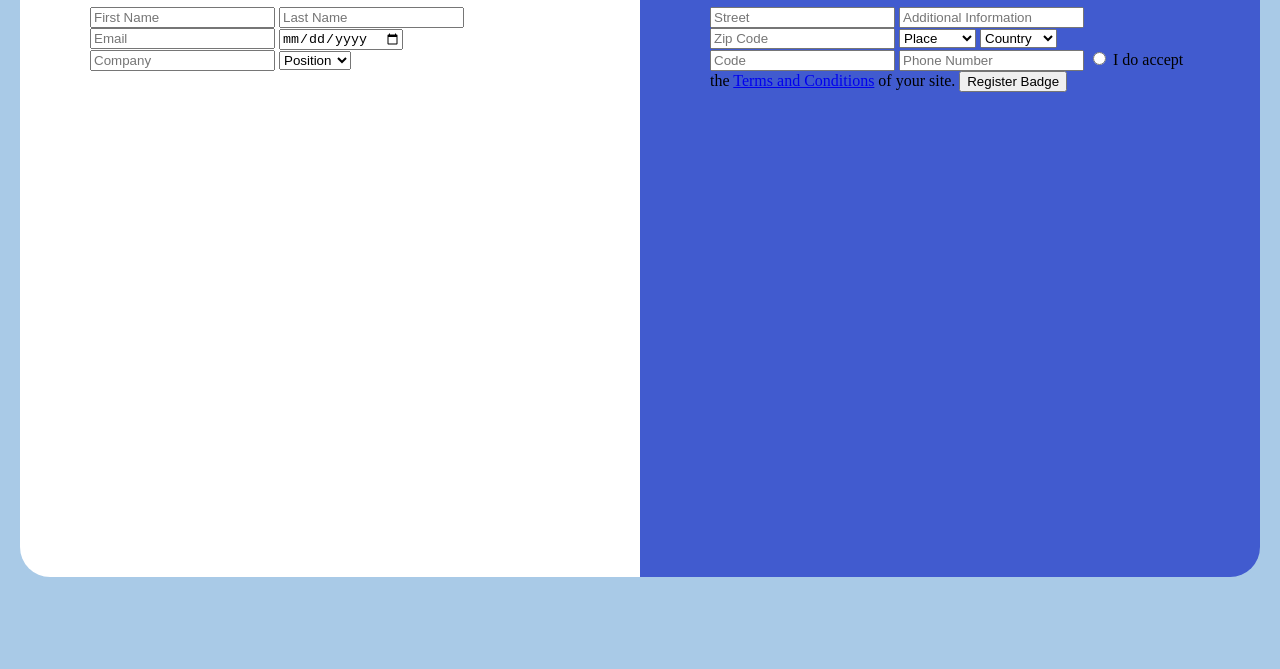
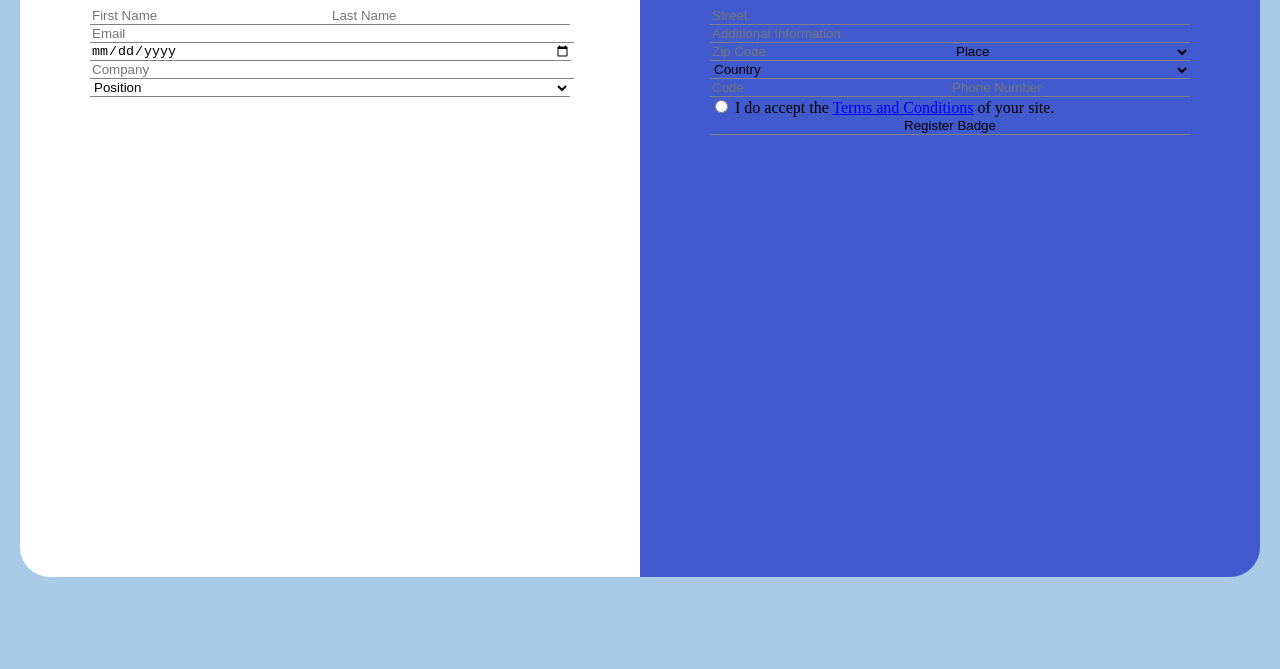
Before and after one commit to puntsagbatka99/Forum, a plain HTML site: page index.html in a window 1280 px wide. Shown: the part 131-800 px from the top of the page. Drawn offline with Linux system fonts and the light colour scheme.

Commit message:
Update from School

```diff
--- a/css/style.css
+++ b/css/style.css
@@ -19,9 +19,23 @@ body{
     background-color: white;
     border-radius: 30px 0 0 30px;
     padding: 50px 70px;
+    display: flex;
+    flex-direction: column;
+
 }
 .left-side h1{
     color: rgb(65, 91, 207);
+}
+.inline{
+    display: flex;
+    justify-content: space-between;
+    width: 100%;
+}
+.inside-element{
+    width: 50%;
+}
+.left-bottom{
+    width: 100%;
 }
 .right-side{
     width: 50%;
@@ -29,4 +43,29 @@ body{
     background-color: rgb(65, 91, 207);
     border-radius: 0 30px 30px 0;
     padding: 50px 70px;
+    display: flex;
+    flex-direction: column;
 }
+.right-side h1{
+    color: white;
+}
+input {
+    border: none;
+    border-bottom: 1px solid gray;
+}
+.left-side input{
+    background-color: white;
+}
+.right-side input{
+    background-color: rgb(65, 91, 207);
+}
+select{
+    border: none;
+    border-bottom: 1px solid gray;
+}
+.left-side select{
+    background-color: white;
+}
+.right-side select{
+    background-color: rgb(65, 91, 207);
+}
--- a/index.html
+++ b/index.html
@@ -12,12 +12,14 @@
         <form action="" class="form">
             <div class="left-side">
                 <h1>General Information</h1>
-                <input type="text" name="First-Name" placeholder="First Name">
-                <input type="text" name="Last-Name" placeholder="Last Name">
-                <input type="email" name="Email" placeholder="Email">
-                <input type="date" name="Date">
-                <input type="text" name="Company" placeholder="Company">
-                <select>
+                <div class="inline">
+                    <input type="text" name="First-Name" placeholder="First Name" class="inside-element">
+                    <input type="text" name="Last-Name" placeholder="Last Name" class="inside-element">
+                </div>
+                <input type="email" name="Email" placeholder="Email" class="left-bottom">
+                <input type="date" name="Date" class="left-bottom">
+                <input type="text" name="Company" placeholder="Company" class="left-bottom">
+                <select class="left-bottom">
                     <option>Position</option>
                     <option>Mosition</option>
                     <option>Losition</option>
@@ -27,23 +29,29 @@
                 <h1>Contact Details</h1>
                 <input type="text" name="Street" placeholder="Street">
                 <input type="text" name="AI" placeholder="Additional Information">
-                <input type="number" name="Zip-Code" placeholder="Zip Code">
-                <select name="" id="">
+                <div class="inline">
+                    <input type="number" name="Zip-Code" placeholder="Zip Code" class="inside-element">
+                    <select name="" class="inside-element">
                         <option>Place</option>
                         <option>Mongolia</option>
                         <option>Russia</option>
                         <option>China</option>
                     </select>
+                </div>
                 <select name="country" id="">
                     <option>Country</option>
                     <option>Mongolia</option>
                     <option>Russia</option>
                     <option>China</option>
                 </select>
-                <input type="number" name="Code" placeholder="Code">
-                <input type="number" name="Phone-Number" placeholder="Phone Number">
+                <div class="inline">
+                    <input type="number" name="Code" placeholder="Code" class="inside-element">
+                    <input type="number" name="Phone-Number" placeholder="Phone Number" class="inside-element">
+                </div>
+                <div class="label">
                     <input type="radio" name="Accept">
                     <label for="Accept"> I do accept the <a href="#">Terms and Conditions</a> of your site.</label>
+                </div>
                 <input type="submit" value="Register Badge">
             </div>
         </form>
```
Lines whose indentation alone changed are shown as unchanged.
